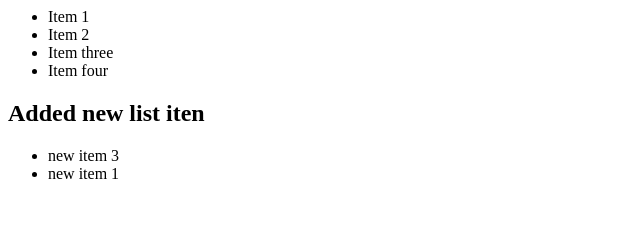
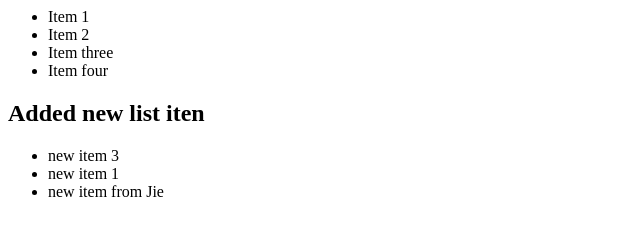
Before and after one commit to JIEdevour/hello-git, a plain HTML site: page index.html in a window 1280 px wide. Shown: the whole page, without its empty margins (0-640 px from the left). Drawn offline with Linux system fonts and the light colour scheme.

Commit message:
added list new item from jie

```diff
--- a/index.html
+++ b/index.html
@@ -13,6 +13,7 @@
     <ul>
         <li>new item 3</li>
         <li>new item 1</li>
+        <li>new item from Jie</li>
     </ul>
 
 </body>
```
